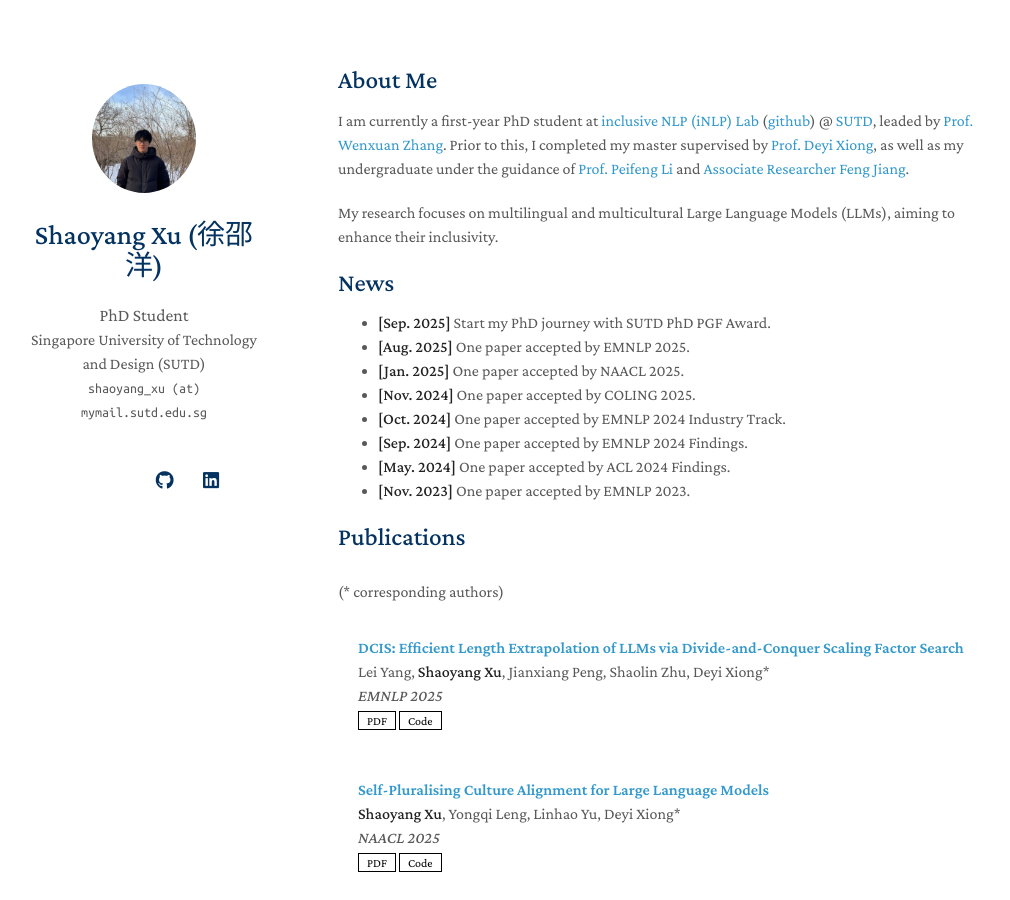
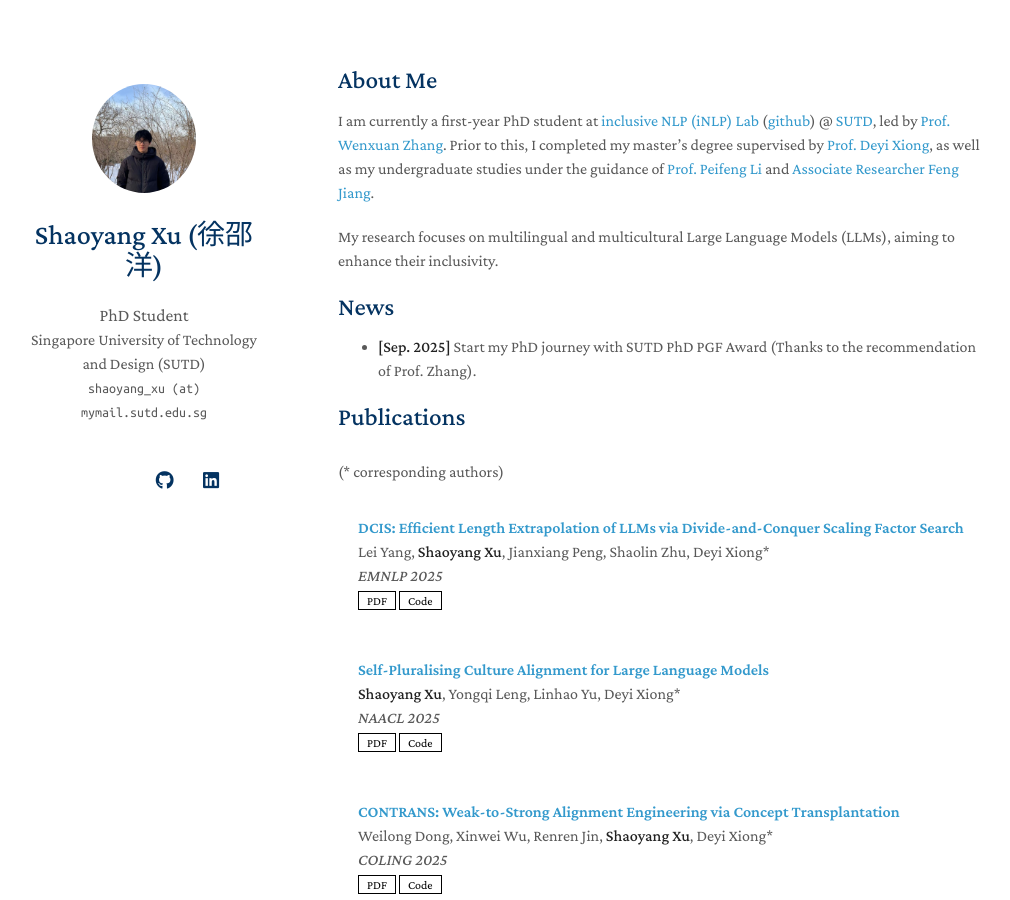
Before and after one commit to shaoyangxu/shaoyangxu.github.io, a Jekyll site: the page built from index.md, in a window 1280 px wide and 900 px high. Shown: the whole window, without its empty margins (132-1142 px from the left). Built offline with Jekyll 4.4.1, drawn with Linux system fonts in a browser that asks for light colours; nearby versions of some CDN libraries; a style sheet for code colours, icons or effects is not loaded; our own code applies the rules of GitHub Pages for plain Markdown files.

Commit message:
Update index.md

```diff
--- a/index.md
+++ b/index.md
@@ -3,18 +3,18 @@ layout: homepage
 ---
 
 ## About Me
-I am currently a first-year PhD student at [inclusive NLP (iNLP) Lab](https://isakzhang.github.io/group.html) ([github](https://github.com/iNLP-Lab)) @ [SUTD](https://www.sutd.edu.sg/istd/), leaded by [Prof. Wenxuan Zhang](https://isakzhang.github.io/). Prior to this, I completed my master supervised by [Prof. Deyi Xiong](https://dyxiong.github.io/), as well as my undergraduate under the guidance of [Prof. Peifeng Li](http://web.suda.edu.cn/pfli/list.htm) and [Associate Researcher Feng Jiang](https://fjiangai.github.io/).
+I am currently a first-year PhD student at [inclusive NLP (iNLP) Lab](https://isakzhang.github.io/group.html) ([github](https://github.com/iNLP-Lab)) @ [SUTD](https://www.sutd.edu.sg/istd/), led by [Prof. Wenxuan Zhang](https://isakzhang.github.io/). Prior to this, I completed my master's degree supervised by [Prof. Deyi Xiong](https://dyxiong.github.io/), as well as my undergraduate studies under the guidance of [Prof. Peifeng Li](http://web.suda.edu.cn/pfli/list.htm) and [Associate Researcher Feng Jiang](https://fjiangai.github.io/).
 
 My research focuses on multilingual and multicultural Large Language Models (LLMs), aiming to enhance their inclusivity.
 
 ## News
-- **[Sep. 2025]** Start my PhD journey with SUTD PhD PGF Award.
-- **[Aug. 2025]** One paper accepted by EMNLP 2025.
-- **[Jan. 2025]** One paper accepted by NAACL 2025.
-- **[Nov. 2024]** One paper accepted by COLING 2025.
-- **[Oct. 2024]** One paper accepted by EMNLP 2024 Industry Track.
-- **[Sep. 2024]** One paper accepted by EMNLP 2024 Findings.
-- **[May. 2024]** One paper accepted by ACL 2024 Findings.
-- **[Nov. 2023]** One paper accepted by EMNLP 2023.
+- **[Sep. 2025]** Start my PhD journey with SUTD PhD PGF Award (Thanks to the recommendation of Prof. Zhang).
+<!-- - **[Aug. 2025]** One paper accepted by EMNLP 2025. -->
+<!-- - **[Jan. 2025]** One paper accepted by NAACL 2025. -->
+<!-- - **[Nov. 2024]** One paper accepted by COLING 2025. -->
+<!-- - **[Oct. 2024]** One paper accepted by EMNLP 2024 Industry Track. -->
+<!-- - **[Sep. 2024]** One paper accepted by EMNLP 2024 Findings. -->
+<!-- - **[May. 2024]** One paper accepted by ACL 2024 Findings. -->
+<!-- - **[Nov. 2023]** One paper accepted by EMNLP 2023. -->
 
 {% include_relative _includes/publications.md %}
```
